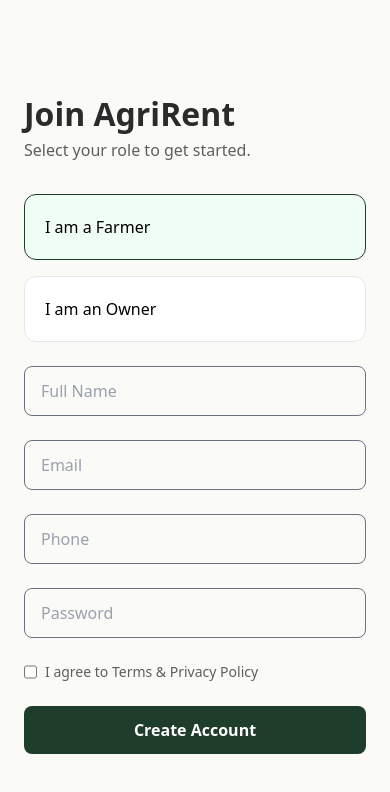
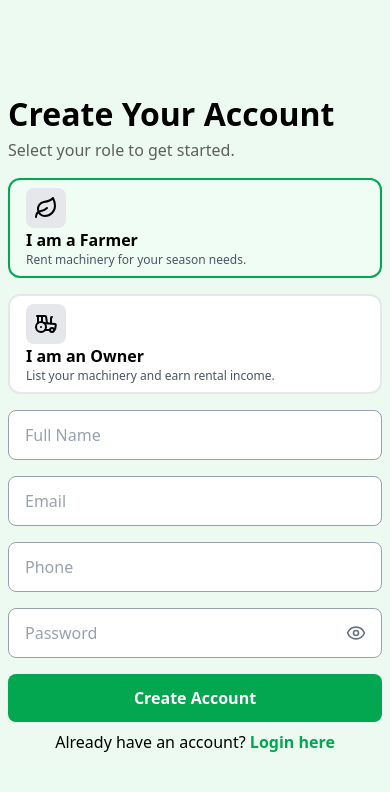
Before and after one commit to graphuraprojects/farming, a React (Vite) app in the folder frontend/: page /register in a window 390 px wide. Shown: the top 792 px of the page. Built offline with nearby package versions, Linux system fonts and the light colour scheme.

Commit message:
auth changes made

```diff
--- a/frontend/src/Pages/auth/Login.jsx
+++ b/frontend/src/Pages/auth/Login.jsx
@@ -1,6 +1,7 @@
 import React, { useState } from "react";
 import axios from "axios";
 import { useNavigate, Link } from "react-router-dom";
+import { Eye, EyeOff } from "lucide-react";
 
 const Login = () => {
   const navigate = useNavigate();
@@ -11,7 +12,7 @@ const Login = () => {
   });
 
   const [loading, setLoading] = useState(false);
-  const [message, setMessage] = useState("");
+  const [showPassword, setShowPassword] = useState(false);
 
   const handleChange = (e) => {
     const { name, value } = e.target;
@@ -21,15 +22,11 @@ const Login = () => {
   const handleSubmit = async (e) => {
     e.preventDefault();
 
-    if (!form.email || !form.password) {
-      return setMessage("Email and password are required");
-    }
 
     try {
       setLoading(true);
-      setMessage("");
 
-      const res = await axios.post("/api/auth/login", {
+      const res = await axios.post("http://localhost:5000/api/auth/login", {
         email: form.email,
         password: form.password,
       });
@@ -40,63 +37,149 @@ const Login = () => {
       localStorage.setItem("token", token);
       localStorage.setItem("user", JSON.stringify(user));
 
-      setMessage("Login successful");
 
       // Redirect based on role
       if (user.role === "farmer") navigate("/");
       else navigate("/owner");
     } catch (err) {
-      setMessage(err.response?.data?.message || "Login failed");
+      console.error(err.response?.data?.message || "Login failed");
     } finally {
       setLoading(false);
     }
   };
 
   return (
-    <div className="min-h-screen flex items-center justify-center bg-[#FAFAF7]">
-      <div className="w-full max-w-md bg-white rounded-xl shadow p-8">
-        <h1 className="text-2xl font-bold text-center mb-2">Welcome Back 👋</h1>
-        <p className="text-center text-gray-500 mb-6">
+    <div className="flex min-h-screen w-full flex-row overflow-hidden bg-[#FAFAF7] dark:bg-[#161c18]">
+      {/* LEFT IMAGE SECTION */}
+      <div className="hidden lg:flex lg:w-1/2 relative bg-[#1f3d2b]">
+        <div className="absolute inset-0">
+          <div
+            className="w-full h-full bg-cover bg-center"
+            style={{
+              backgroundImage:
+                'url("https://res.cloudinary.com/drq2a0262/image/upload/f_webp/v1769270928/home-banner_lkkcdb")',
+            }}
+          />
+          <div className="absolute inset-0 bg-gradient-to-t from-black/70 to-black/30"></div>
+        </div>
+
+        <div className="relative z-10 flex flex-col justify-center p-12 text-white">
+          <div className="max-w-md">
+            <h1 className="text-white text-2xl md:text-3xl lg:text-5xl font-bold">
+              Welcome back to{" "}
+              <em className="text-outline">Your Farming Journey.</em>
+            </h1>
+            <div
+              className="mt-5
+    max-w-md w-full
+    rounded-3xl
+    overflow-hidden
+    bg-black/60
+    border border-white/20
+    shadow-[0_25px_60px_rgba(0,0,0,0.55)]
+    p-8
+    text-center
+    relative
+  "
+            >
+              {/* Icon */}
+              <div className="flex justify-center mb-3 relative z-10">
+                <img
+                  className="w-16"
+                  src="https://res.cloudinary.com/drq2a0262/image/upload/v1770029209/register-icon_nnebju.png"
+                  alt="login-page-icon"
+                />
+              </div>
+
+              {/* Quote */}
+              <h1 className="relative z-10 text-lg md:text-xl font-semibold text-white leading-relaxed">
+                "Access your tools and connections,
+                <span className="text-[#03a74f]"> continue growing.</span>"
+              </h1>
+
+              {/* Divider */}
+              <div className="relative z-10 w-12 h-[3px] bg-[#03a74f] mx-auto my-4 rounded-full"></div>
+
+              {/* Sub text */}
+              <p className="relative z-10 text-sm text-gray-300">
+                Your farming community awaits you.
+              </p>
+            </div>
+          </div>
+        </div>
+      </div>
+
+      {/* RIGHT FORM SECTION */}
+      <div className="flex flex-1 flex-col justify-center items-center p-2 overflow-y-auto bg-[#e9fbf1cc]">
+        <div className="w-full max-w-[480px] flex flex-col gap-4">
+          {/* Header */}
+          <div>
+            <h1 className="text-[32px] font-bold">Welcome Back 👋</h1>
+            <p className="text-[#5E5E5E] dark:text-gray-700">
               Login to your AgriRent account
             </p>
+          </div>
 
+          {/* FORM */}
           <form onSubmit={handleSubmit} className="flex flex-col gap-4">
+            {/* INPUTS */}
             <input
               type="email"
               name="email"
               placeholder="Email address"
               value={form.email}
+              required
               onChange={handleChange}
-            className="w-full border border-gray-300 rounded-lg px-4 py-3 focus:outline-none focus:border-[#1f3d2b]"
+              className="w-full rounded-lg border-gray-400
+pl-4 py-3
+ placeholder-gray-400 border-[1.5px]
+focus:border-[#03a74f] focus:ring-[#1f3d2b] bg-white outline-none"
             />
 
+            {/* Password Input with Eye Toggle */}
+            <div className="relative">
               <input
-            type="password"
+                type={showPassword ? "text" : "password"}
                 name="password"
+                required
                 placeholder="Password"
                 autoComplete="current-password"
                 value={form.password}
                 onChange={handleChange}
-            className="w-full border border-gray-300 rounded-lg px-4 py-3 focus:outline-none focus:border-[#1f3d2b]"
+                className="w-full rounded-lg border-gray-400
+pl-4 py-3 pr-12 bg-white
+ placeholder-gray-400 border-[1.5px]
+focus:border-[#03a74f] focus:ring-[#1f3d2b] outline-none"
               />
+              <button
+                type="button"
+                onClick={() => setShowPassword(!showPassword)}
+                className="absolute right-4 top-1/2 -translate-y-1/2 text-gray-500 hover:text-gray-700 focus:outline-none"
+              >
+                {showPassword ? (
+                  <EyeOff size={20} />
+                ) : (
+                  <Eye size={20} />
+                )}
+              </button>
+            </div>
 
+            {/* BUTTON */}
             <button
               disabled={loading}
-            className="w-full py-3 bg-[#1f3d2b] text-white rounded-lg font-semibold hover:bg-green-900 transition"
+              type="submit"
+              className="w-full py-3 rounded-lg text-white font-semibold bg-[#03a74f] hover:bg-[#028a42] cursor-pointer transition-transform active:scale-95 hover:-translate-y-2 duration-300"
             >
               {loading ? "Logging in..." : "Login"}
             </button>
-
-          {message && (
-            <p className="text-center text-sm text-red-500">{message}</p>
-          )}
           </form>
 
-        <div className="mt-6 text-center text-sm text-gray-500">
-          Don’t have an account?{" "}
-          <Link to="/register" className="text-[#1f3d2b] font-medium">
-            Register
+          <p className="text-center mt-2">
+            Don't have an account?{" "}
+            <Link to="/register" className="text-[#03a74f] font-semibold">
+              Register here
             </Link>
+          </p>
         </div>
       </div>
     </div>
--- a/frontend/src/Pages/auth/Register.jsx
+++ b/frontend/src/Pages/auth/Register.jsx
@@ -1,7 +1,7 @@
 import React, { useState } from "react";
 import axios from "axios";
-import { useNavigate } from "react-router-dom";
-
+import { Link, useNavigate } from "react-router-dom";
+import { Eye, EyeOff, Leaf, Tractor } from "lucide-react";
 const Register = () => {
   const [form, setForm] = useState({
     name: "",
@@ -14,6 +14,7 @@ const Register = () => {
   const navigate = useNavigate();
   const [loading, setLoading] = useState(false);
   const [message, setMessage] = useState("");
+  const [showPassword, setShowPassword] = useState(false);
 
   const handleChange = (e) => {
     const { name, value, type, checked } = e.target;
@@ -23,17 +24,13 @@ const Register = () => {
   const handleSubmit = async (e) => {
     e.preventDefault();
 
-    if (!form.terms) {
-      return setMessage("Please accept Terms & Conditions");
-    }
-
     try {
       setLoading(true);
       setMessage("");
 
       const res = await axios.post("/api/auth/register", {
         name: form.name,
-        email: form.email, // ✅ REQUIRED
+        email: form.email,
         password: form.password,
         role: form.role,
       });
@@ -57,44 +54,71 @@ const Register = () => {
             className="w-full h-full bg-cover bg-center"
             style={{
               backgroundImage:
-                'url("https://lh3.googleusercontent.com/aida-public/AB6AXuDwMlw0wqg8kUWVOTKWz_6pHRKrjLuWohYAY82YUXQLIpJQsBxxy2zkUVWl2PEFl-4dLjGsatiSOZA2Nhs5ufKE8TcKD2sFTiR7dwaV5EEAvgl8srfCREYosnjrF1MT8-tJz1FCiy0JVk73aQvPaalTp23I9CuGjsrcVVoSn33eKTE_9XH6rcOykoz3L9DZQlubovWK8I6-MvlNBPUh6lZG9X12LvF3l_wJ5ETIkgb3ov5yC_nRPAjtvl_y2FiM6iMETUFnzdWxXf1z")',
+                'url("https://res.cloudinary.com/drq2a0262/image/upload/f_webp/v1769270928/home-banner_lkkcdb")',
             }}
           />
-          <div className="absolute inset-0 bg-gradient-to-t from-[#1f3d2b]/90 to-[#1f3d2b]/30"></div>
+          <div className="absolute inset-0 bg-gradient-to-t from-black/70 to-black/30"></div>
         </div>
 
-        <div className="relative z-10 flex flex-col justify-between p-12 text-white">
-          {/* <div className="flex items-center gap-3">
-            <div className="h-10 w-10 flex items-center justify-center rounded-lg bg-white/20">
-              🌾
+        <div className="relative z-10 flex flex-col justify-center p-12 text-white">
+          <div className="max-w-md">
+            <h1 className="text-white text-2xl md:text-3xl lg:text-5xl font-bold">
+              Join the community that{" "}
+              <em className="text-outline">Powers the Harvest.</em>
+            </h1>
+            <div
+              className="mt-5
+    max-w-md w-full
+    rounded-3xl
+    overflow-hidden
+    bg-black/60
+    border border-white/20
+    shadow-[0_25px_60px_rgba(0,0,0,0.55)]
+    p-8
+    text-center
+    relative
+  "
+            >
+              {/* Icon */}
+              <div className="flex justify-center mb-3 relative z-10">
+                <img
+                  className="w-16"
+                  src="https://res.cloudinary.com/drq2a0262/image/upload/v1770029209/register-icon_nnebju.png"
+                  alt="register-page-icon"
+                />
+              </div>
+
+              {/* Quote */}
+              <h1 className="relative z-10 text-lg md:text-xl font-semibold text-white leading-relaxed">
+                “Empowering farmers with the right machines,
+                <span className="text-[#03a74f]"> at the right time.</span>”
+              </h1>
+
+              {/* Divider */}
+              <div className="relative z-10 w-12 h-[3px] bg-[#03a74f] mx-auto my-4 rounded-full"></div>
+
+              {/* Sub text */}
+              <p className="relative z-10 text-sm text-gray-300">
+                Join our community and grow smarter with trusted tools.
+              </p>
             </div>
-            <span className="text-2xl font-bold">AgriRent</span>
-          </div> */}
-
-          <div className="max-w-md">
-            <p className="text-2xl font-medium leading-relaxed mb-6">
-              "AgriRent has revolutionized how we manage our machinery during
-              peak harvest."
-            </p>
           </div>
         </div>
       </div>
 
       {/* RIGHT FORM SECTION */}
-      <div className="flex flex-1 flex-col justify-center items-center p-6 lg:p-12 overflow-y-auto">
-        <div className="w-full max-w-[520px] flex flex-col gap-8 py-8">
+      <div className="flex flex-1 flex-col justify-center items-center p-2 overflow-y-auto bg-[#e9fbf1cc]">
+        <div className="w-full max-w-[480px] flex flex-col gap-4">
           {/* Header */}
           <div>
-            <h1 className="text-[32px] font-bold text-[#2B2B2B] dark:text-white">
-              Join AgriRent
-            </h1>
-            <p className="text-[#5E5E5E] dark:text-gray-400">
+            <h1 className="text-[32px] font-bold">Create Your Account</h1>
+            <p className="text-[#5E5E5E] dark:text-gray-700">
               Select your role to get started.
             </p>
           </div>
 
           {/* FORM */}
-          <form onSubmit={handleSubmit} className="flex flex-col gap-6">
+          <form onSubmit={handleSubmit} className="flex flex-col gap-4">
             {/* ROLE */}
             <div className="grid grid-cols-1 md:grid-cols-2 gap-4">
               <label className="cursor-pointer">
@@ -106,8 +130,12 @@ const Register = () => {
                   onChange={handleChange}
                   className="hidden peer"
                 />
-                <div className="p-5 rounded-xl border border-gray-200 bg-white peer-checked:border-[#1f3d2b] peer-checked:bg-green-50">
-                  I am a Farmer
+                <div className="px-4 py-2 rounded-xl border-2 border-gray-200 bg-white peer-checked:border-[#03a74f] peer-checked:bg-green-50 flex flex-col items-start">
+                  <Leaf size={40} className=" bg-gray-200 p-2 rounded-lg" />
+                  <span className="font-bold">I am a Farmer</span>
+                  <span className="text-xs text-gray-600">
+                    Rent machinery for your season needs.
+                  </span>
                 </div>
               </label>
 
@@ -120,8 +148,12 @@ const Register = () => {
                   onChange={handleChange}
                   className="hidden peer"
                 />
-                <div className="p-5 rounded-xl border border-gray-200 bg-white peer-checked:border-[#1f3d2b] peer-checked:bg-green-50">
-                  I am an Owner
+                <div className="px-4 py-2 rounded-xl border-2 border-gray-200 bg-white peer-checked:border-[#03a74f] peer-checked:bg-green-50 flex flex-col items-start">
+                  <Tractor size={40} className="bg-gray-200 p-2 rounded-lg" />
+                  <span className="font-bold">I am an Owner</span>
+                  <span className="text-xs text-gray-600">
+                    List your machinery and earn rental income.
+                  </span>
                 </div>
               </label>
             </div>
@@ -131,12 +163,13 @@ const Register = () => {
             <input
               name="name"
               placeholder="Full Name"
+              required
               value={form.name}
               onChange={handleChange}
-              className="w-full rounded-lg border border-gray-500
-pl-4 py-3 bg-transparent
-text-white placeholder-gray-400
-focus:border-[#1f3d2b] focus:ring-[#1f3d2b]"
+              className="w-full rounded-lg border-gray-400
+pl-4 py-3
+ placeholder-gray-400 border-[1.5px]
+focus:border-[#03a74f] focus:ring-[#1f3d2b] bg-white outline-none"
             />
 
             <input
@@ -144,57 +177,63 @@ focus:border-[#1f3d2b] focus:ring-[#1f3d2b]"
               placeholder="Email"
               value={form.email}
               onChange={handleChange}
-              className="w-full rounded-lg border border-gray-500
-pl-4 py-3 bg-transparent
-text-white placeholder-gray-400
-focus:border-[#1f3d2b] focus:ring-[#1f3d2b]"
+              required
+              className="w-full rounded-lg border-gray-400
+pl-4 py-3  bg-white
+ placeholder-gray-400 border-[1.5px]
+focus:border-[#03a74f] focus:ring-[#1f3d2b] outline-none"
             />
 
             <input
               name="phone"
               placeholder="Phone"
               value={form.phone}
+              required
               onChange={handleChange}
-              className="w-full rounded-lg border border-gray-500
-pl-4 py-3 bg-transparent
-text-white placeholder-gray-400
-focus:border-[#1f3d2b] focus:ring-[#1f3d2b]"
+              className="w-full rounded-lg border-gray-400
+pl-4 py-3  bg-white
+ placeholder-gray-400 border-[1.5px]
+focus:border-[#03a74f] focus:ring-[#1f3d2b] outline-none"
             />
 
-            <input
-              name="password"
-              type="password"
-              placeholder="Password"
-              value={form.password}
-              onChange={handleChange}
-              className="w-full rounded-lg border border-gray-500
-pl-4 py-3 bg-transparent
-text-white placeholder-gray-400
-focus:border-[#1f3d2b] focus:ring-[#1f3d2b]"
-            />
-
-            {/* TERMS */}
-            <label className="flex gap-2 text-sm text-[#5E5E5E]">
+            <div className="relative">
               <input
-                type="checkbox"
-                name="terms"
-                checked={form.terms}
+                name="password"
+                type={showPassword ? "text" : "password"}
+                placeholder="Password"
+                value={form.password}
+                required
                 onChange={handleChange}
+                className="w-full rounded-lg border-gray-400
+pl-4 py-3  bg-white
+ placeholder-gray-400 border-[1.5px]
+focus:border-[#03a74f] focus:ring-[#1f3d2b] outline-none"
               />
-              I agree to Terms & Privacy Policy
-            </label>
+              <button
+                type="button"
+                onClick={() => setShowPassword(!showPassword)}
+                className="absolute right-4 top-1/2 -translate-y-1/2 text-gray-500 hover:text-gray-700 focus:outline-none"
+              >
+                {showPassword ? <EyeOff size={20} /> : <Eye size={20} />}
+              </button>
+            </div>
 
             {/* BUTTON */}
             <button
               disabled={loading}
-              className="w-full py-3 rounded-lg text-white font-semibold bg-[#1f3d2b] hover:bg-green-900 transition"
+              type="submit"
+              className="w-full py-3 rounded-lg text-white font-semibold bg-[#03a74f] hover:bg-[#028a42] cursor-pointer transition-transform active:scale-95 hover:-translate-y-2 duration-300"
             >
               {loading ? "Creating..." : "Create Account"}
             </button>
-
-            {message && <p className="text-center text-sm">{message}</p>}
           </form>
         </div>
+        <p className="text-center mt-2">
+          Already have an account?{" "}
+          <Link to="/login" className="text-[#03a74f] font-semibold">
+            Login here
+          </Link>
+        </p>
       </div>
     </div>
   );
```
Also changed, not shown: frontend/src/Pages/FarmerHome.jsx (+15 -11 lines), frontend/src/Pages/auth/VerifyOtp.jsx (+79 -7 lines), 1 other file (tests, documents, lock files or other folders). Lines whose indentation alone changed are shown as unchanged.
